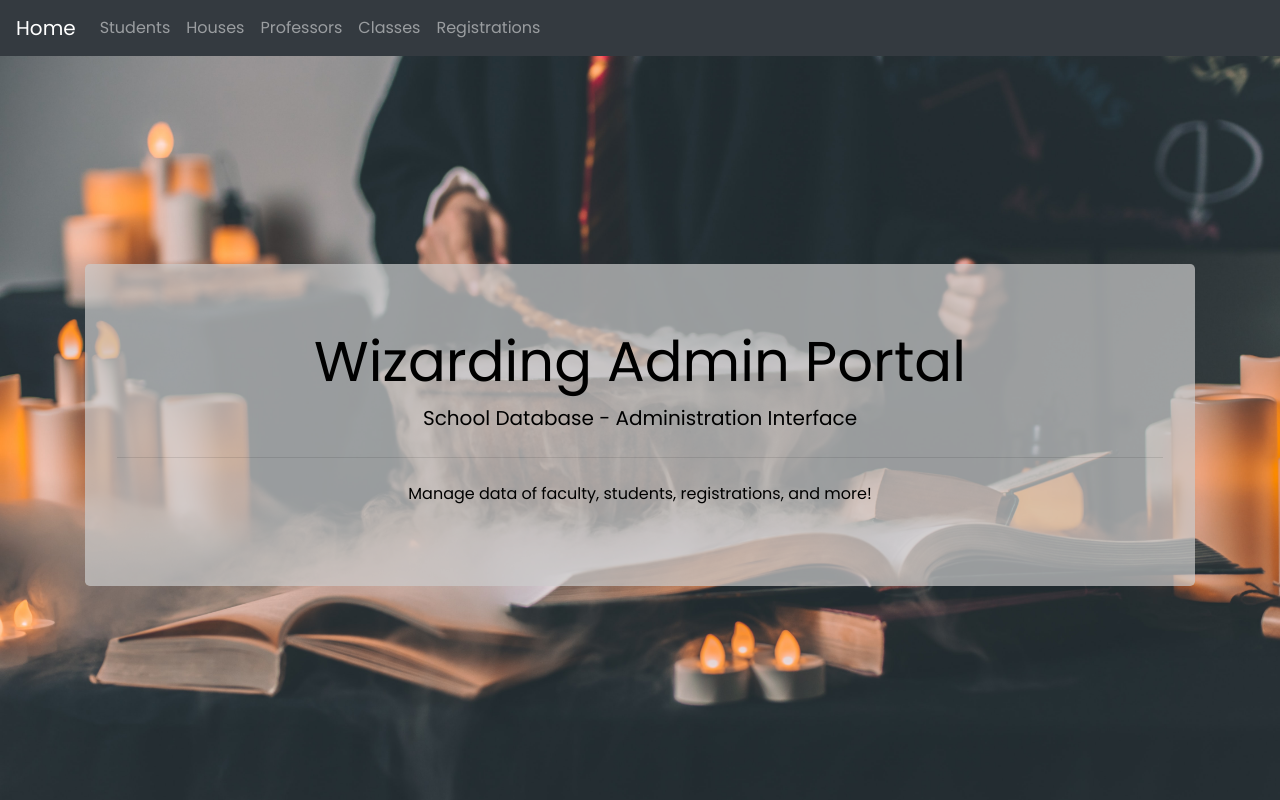
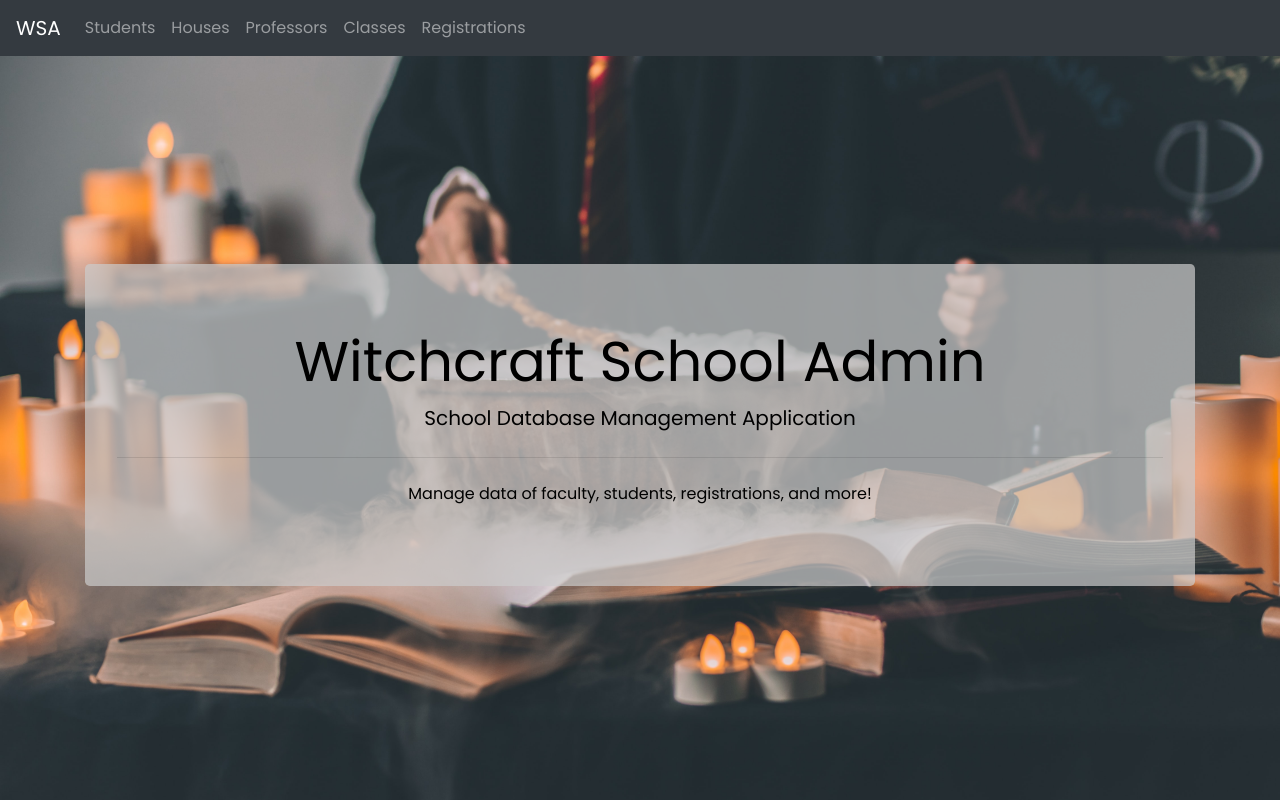
Before and after one commit to RichardVN/Hogwarts-Wizarding-Portal, a Flask app: page / in a window 1280 px wide. Run offline with Flask 2, Linux system fonts and the light colour scheme; some libraries are stand-ins or nearby versions.

Commit message:
Naming change

```diff
--- a/templates/base.html
+++ b/templates/base.html
@@ -33,7 +33,7 @@
     <body>
         {% block header %} {% block navbar %}
         <nav class="navbar fixed-top navbar-expand-lg navbar-dark bg-dark">
-            <a class="navbar-brand" href="{{url_for('home')}}">Home</a>
+            <a class="navbar-brand" href="{{url_for('home')}}">WSA</a>
             <button
                 class="navbar-toggler"
                 type="button"
--- a/templates/home.html
+++ b/templates/home.html
@@ -24,7 +24,7 @@
 
     <body>
         <nav class="navbar fixed-top navbar-expand-lg navbar-dark bg-dark">
-            <a class="navbar-brand" href="{{url_for('home')}}">Home</a>
+            <a class="navbar-brand" href="{{url_for('home')}}">WSA</a>
             <button
                 class="navbar-toggler"
                 type="button"
@@ -86,10 +86,10 @@
                 <div class="container">
                     <div id="home-jumbotron" class="jumbotron my-4">
                         <h1 class="display-4 text-center">
-                            Wizarding Admin Portal
+                            Witchcraft School Admin
                         </h1>
                         <p class="lead">
-                            School Database - Administration Interface
+                            School Database Management Application
                         </p>
                         <hr class="my-4" />
                         <p>
```
